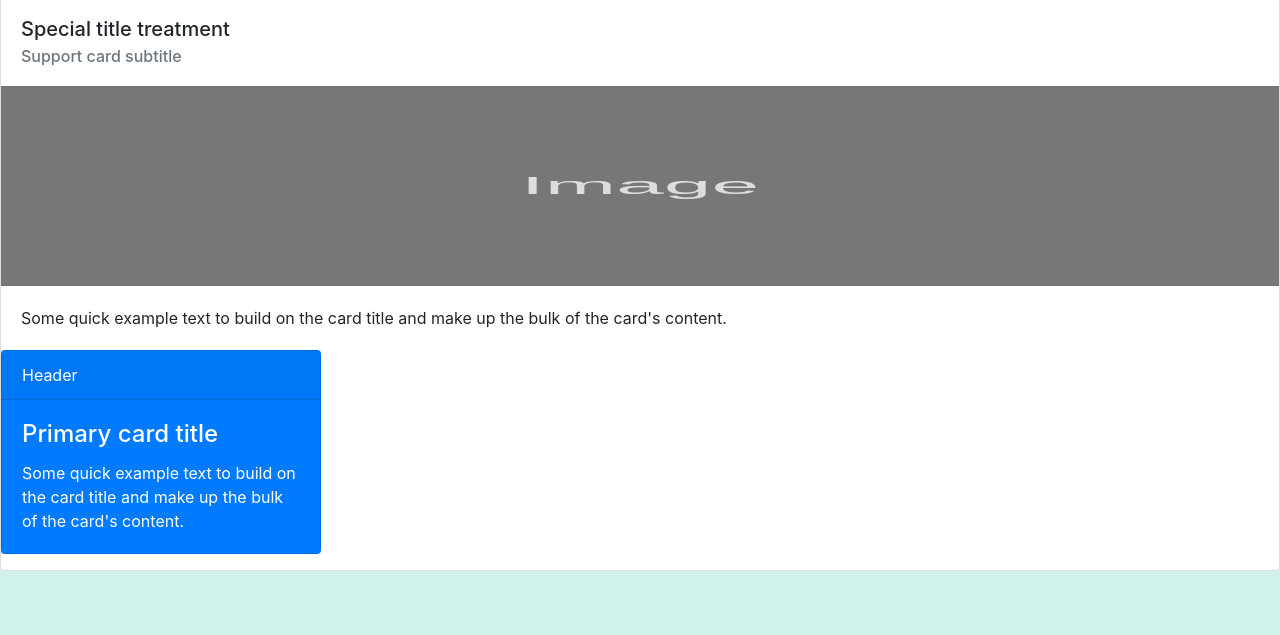
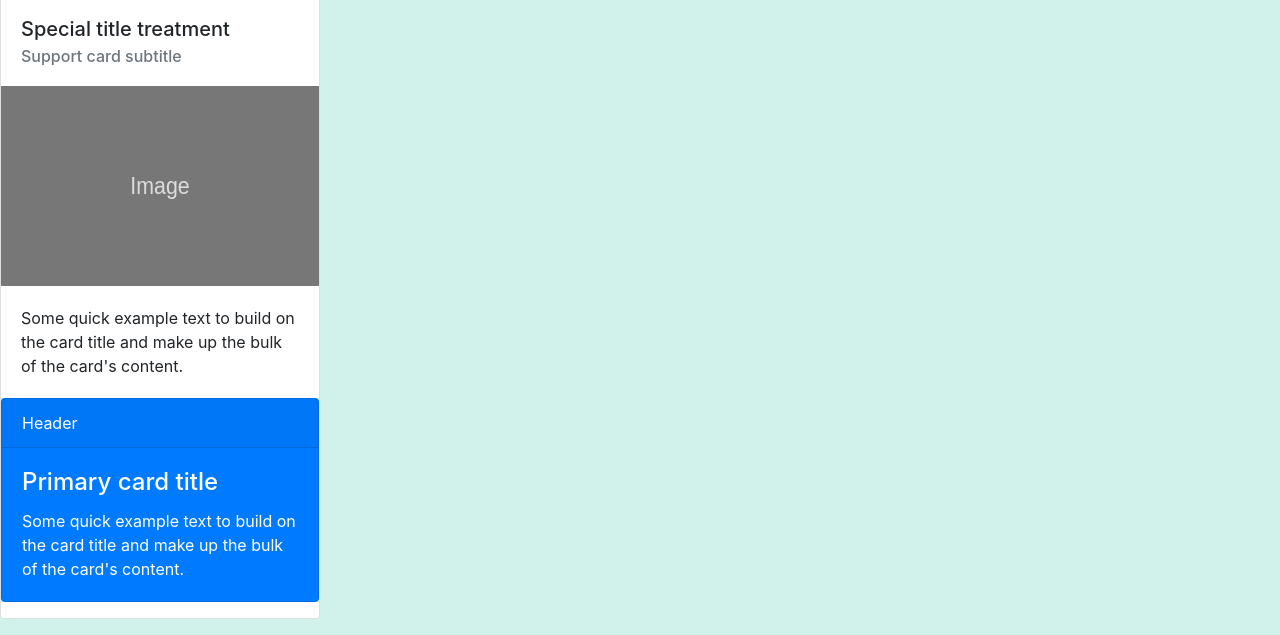
Before and after one commit to AndresSalcedo28/TallerNuevasHeyderAndres, a plain HTML site: page index.html in a window 1280 px wide. Shown: the part 396-1031 px from the top of the page. Before the commit the page ends 983 px from the top, so only its background shows below. Drawn offline with nearby package versions, Linux system fonts and the light colour scheme.

Commit message:
ARRREGLO TAMAÑO

```diff
--- a/index.html
+++ b/index.html
@@ -13,7 +13,7 @@
     <hr class="my-4">
   </div>
 
-  <div class="card mb-3">
+  <div class="card mb-3" style="max-width: 20rem;">
     <h3 class="card-header">Card header</h3>
     <div class="card-body">
       <h5 class="card-title">Special title treatment</h5>
```
